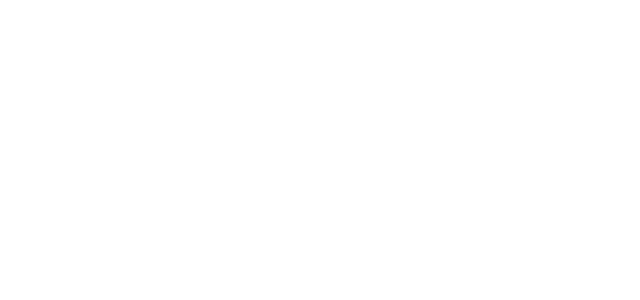
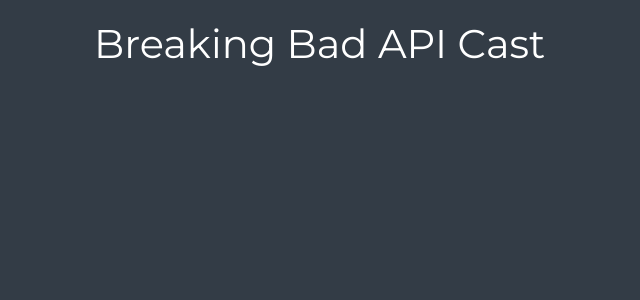
Before and after one commit to Clipper4rancione/vite-breaking-bad, a Vue app: page / in a window 1280 px wide. Shown: the top 300 px of the page, without its empty margins (180-820 px from the left). Built offline with nearby package versions, Linux system fonts and the light colour scheme.

Commit message:
[add] container and imported bootstrap/fonts

```diff
--- a/src/styles/general.scss
+++ b/src/styles/general.scss
@@ -0,0 +1,14 @@
+@use './partials/_vars' as *;
+
+@import 'node_modules/bootstrap/scss/bootstrap';
+@import 'node_modules/@fontsource/montserrat/index.css';
+
+body {
+    font-family: $main-font;
+    background-color: $body-color;
+}
+
+.container {
+    width: 90%;
+    margin: 0 auto;
+}
```
